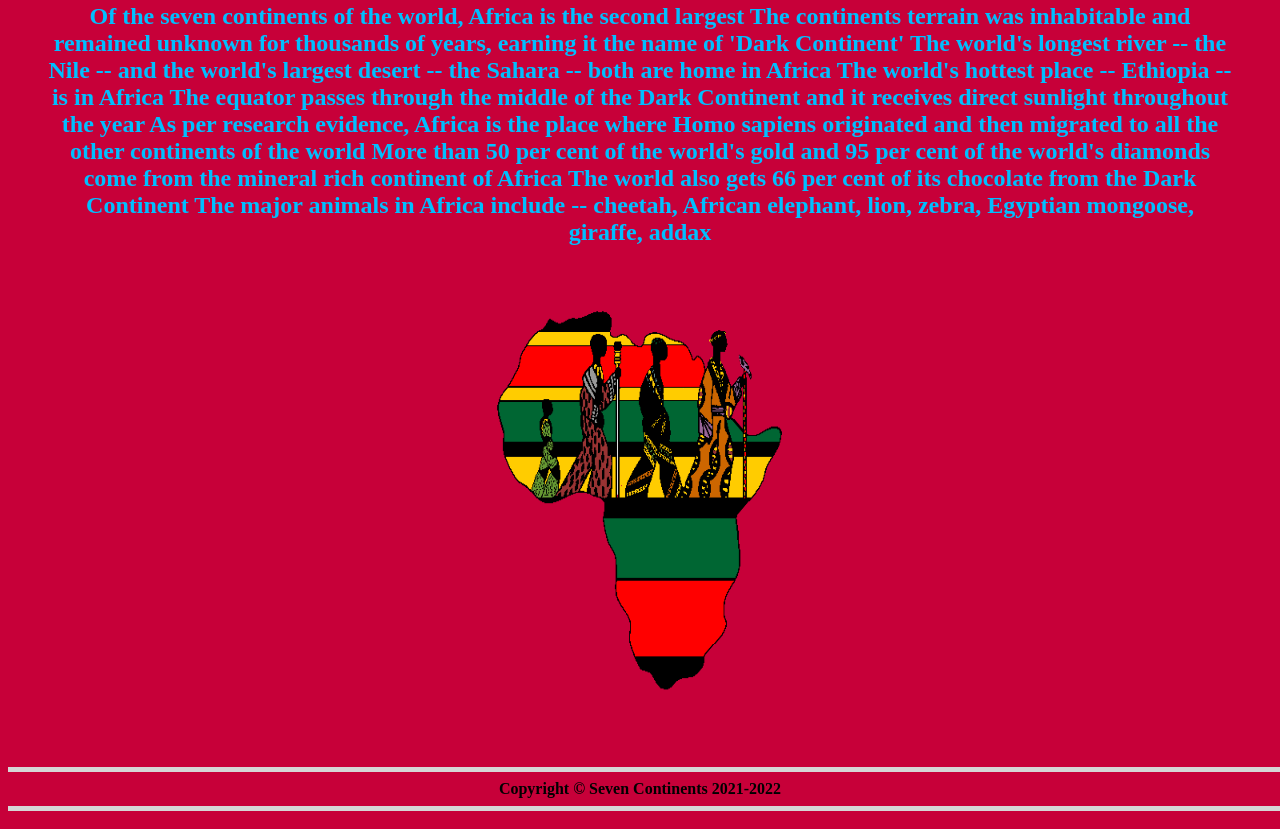
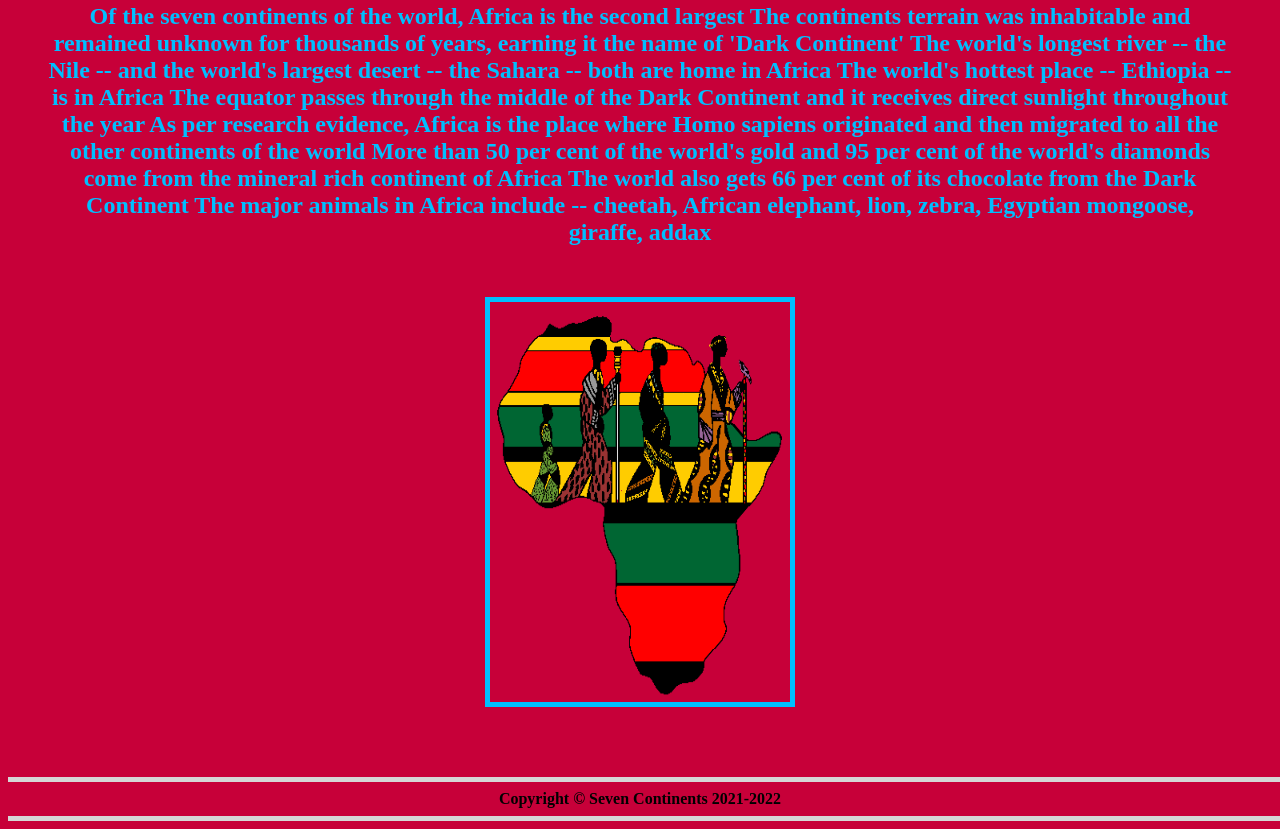
Before and after one commit to navikagupta30/SevenC, a plain HTML site: page Africa.html in a window 1280 px wide. Shown: the part 406-1235 px from the top of the page. Drawn offline with Linux system fonts and the light colour scheme.

Commit message:
Update Africa.html

```diff
--- a/Africa.html
+++ b/Africa.html
@@ -37,7 +37,7 @@ More than 50 per cent of the world's gold and 95 per cent of the world's diamond
 The world also gets 66 per cent of its chocolate from the Dark Continent
 The major animals in Africa include -- cheetah, African elephant, lion, zebra, Egyptian mongoose, giraffe, addax </b> </p>
 <br>
-<center> <img src="IMG/Africa.gif" alt="Continents" title="Africa" width="300" height="400"> </center>
+<center> <img src="IMG/Africa.gif" alt="Continents" title="Africa" width="300" height="400" border="5"> </center>
 <br>
 <br>
 </font>
```
